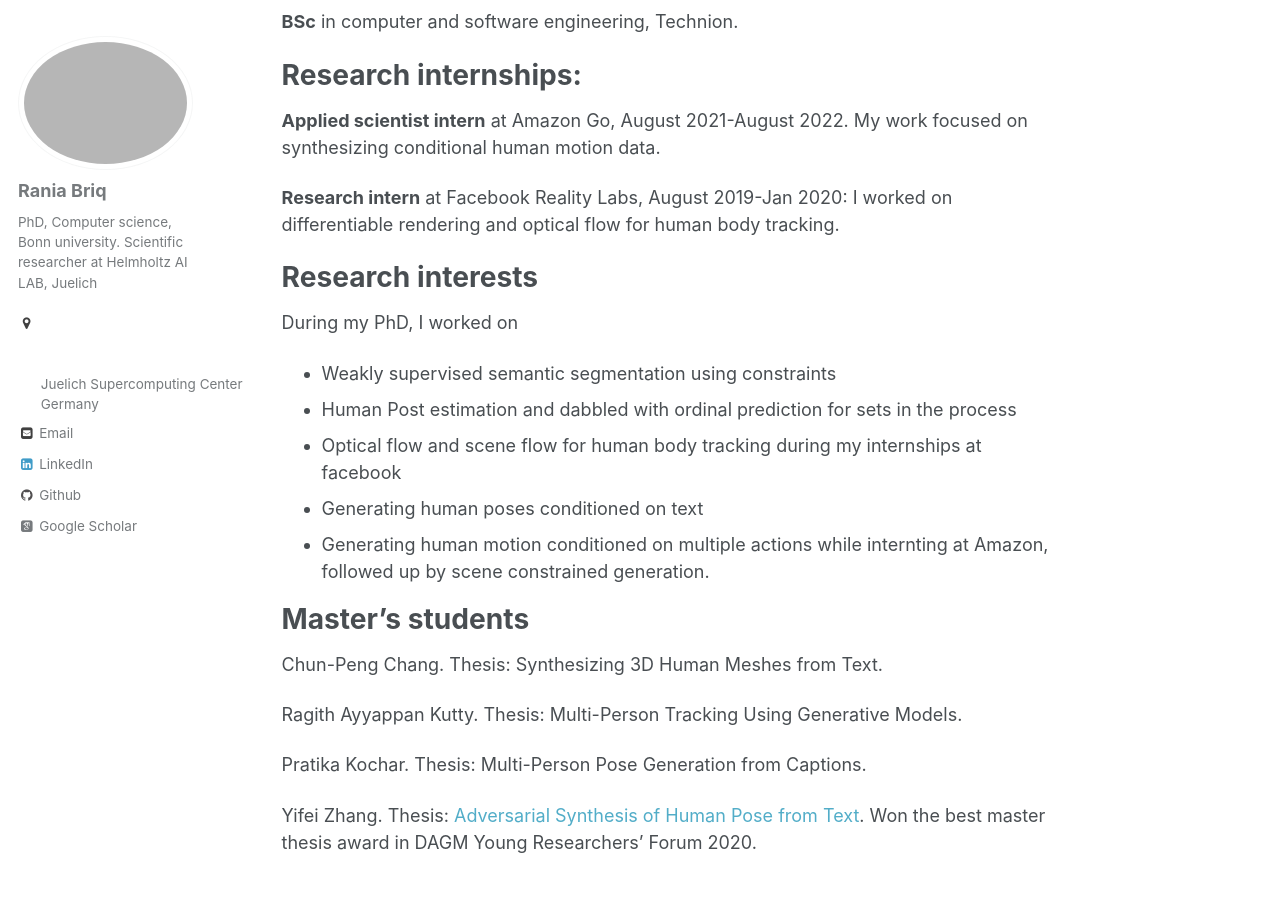
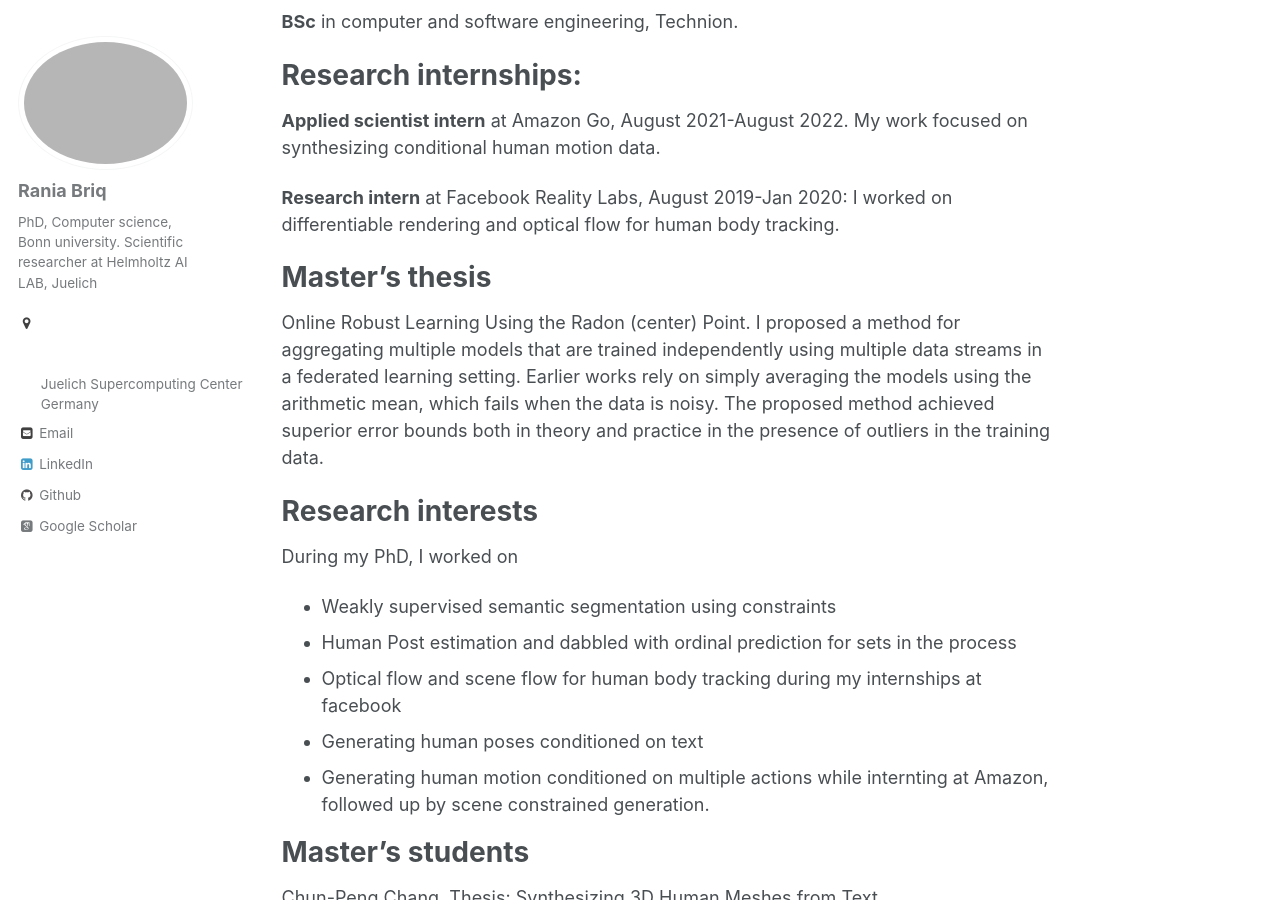
Before and after one commit to briqr/briqr.github.io, a Jekyll site: the page built from _pages/about.md, in a window 1280 px wide and 900 px high, scrolled down 481 px. Built offline with Jekyll 4.4.1, drawn with Linux system fonts in a browser that asks for light colours; some web fonts are replaced.

Commit message:
Update about.md

```diff
--- a/_pages/about.md
+++ b/_pages/about.md
@@ -32,6 +32,10 @@ Research internships:
 
 **Research intern** at Facebook Reality Labs, August 2019-Jan 2020: I worked on differentiable rendering and optical flow for human body tracking.
 
+Master's thesis
+======
+Online Robust Learning Using the Radon (center) Point. I proposed a method for aggregating multiple models that are trained independently using multiple data streams in a federated learning setting. Earlier works rely on simply averaging the models using the arithmetic mean, which fails when the data is noisy. The proposed method achieved superior error bounds both in theory and practice in the presence of outliers in the training data.
+
 Research interests
 ======
 During my PhD, I worked on
```
